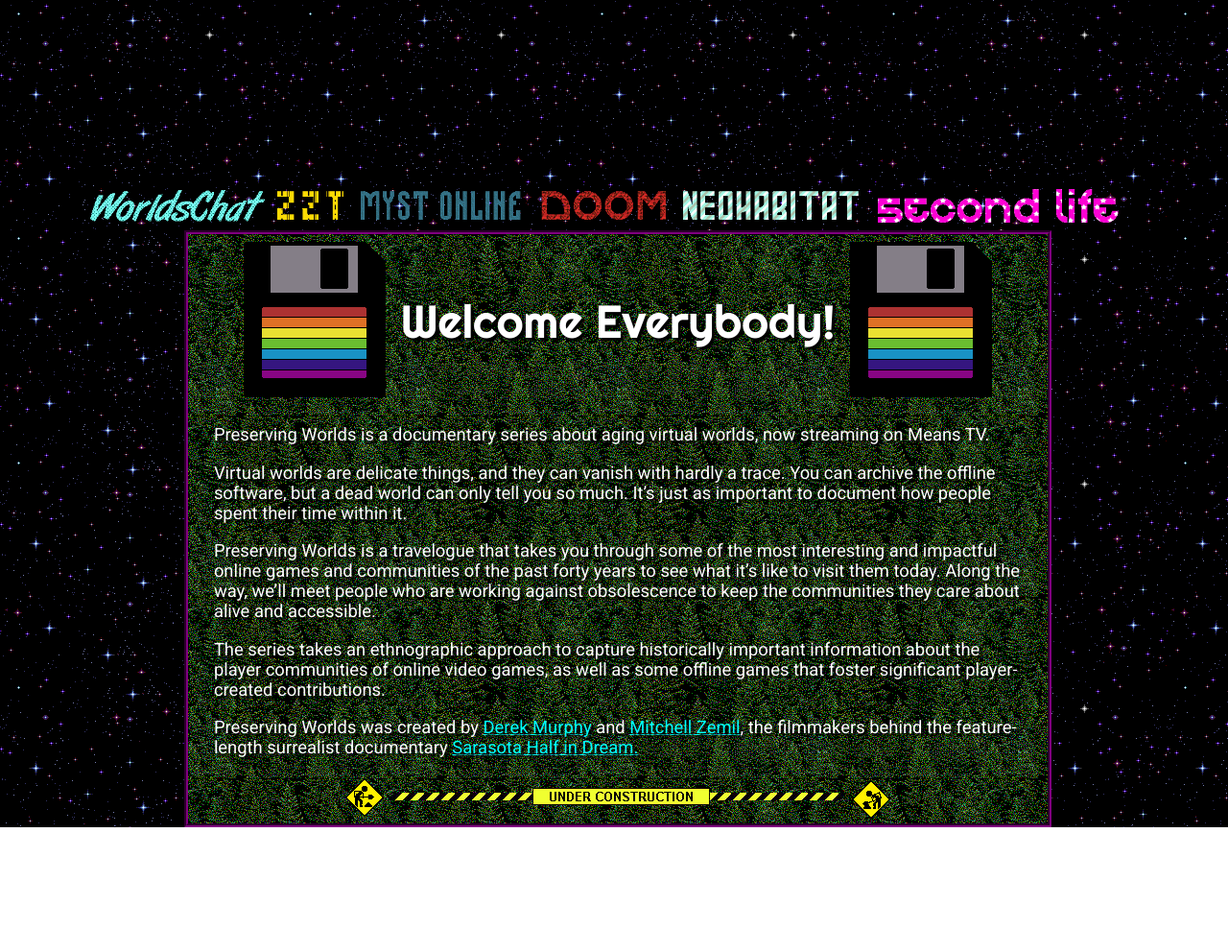
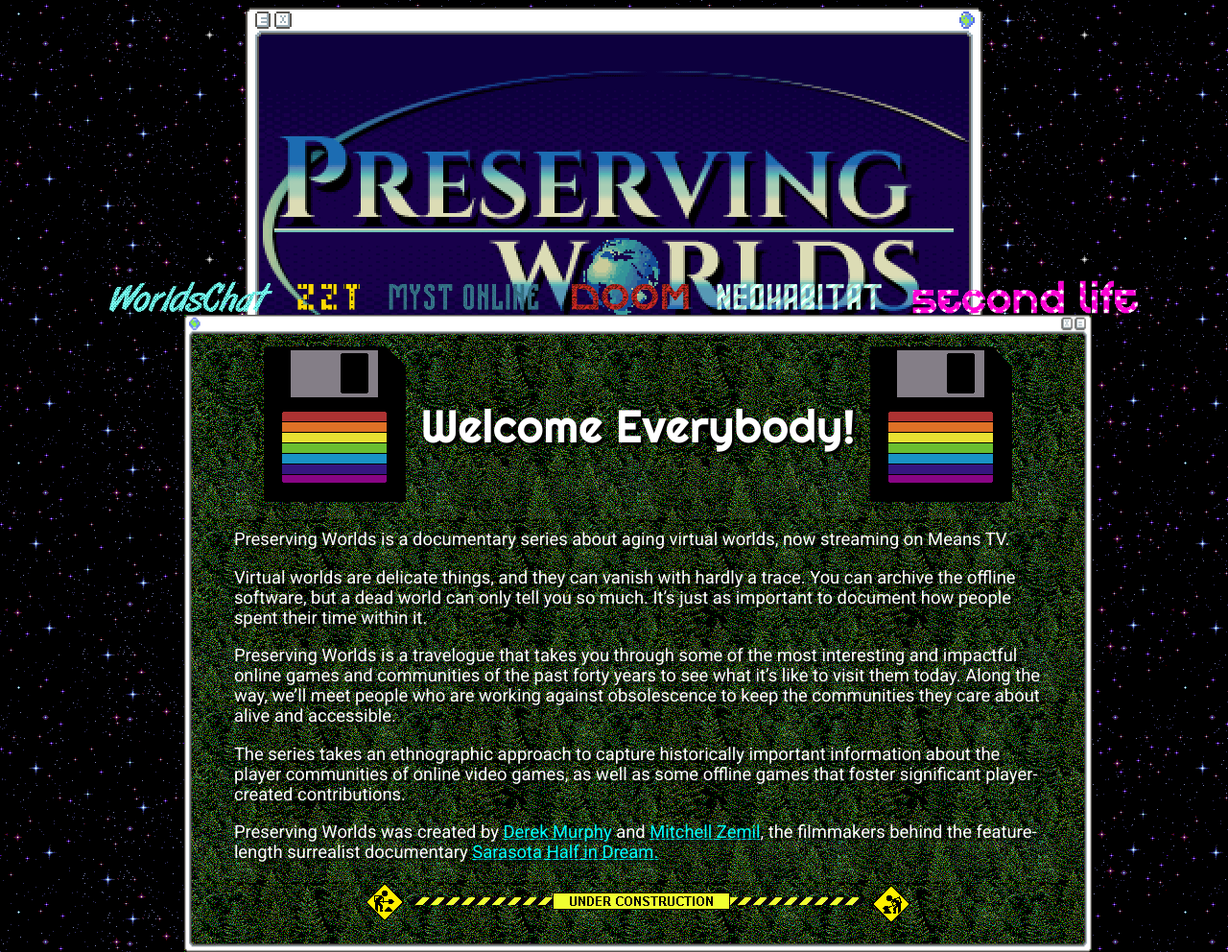
Before and after one commit to dlmurphy/PreservingWorlds, a plain HTML site: page index.html in a window 1280 px wide. Shown: the whole page at 96% size. Before the commit the page ends 862 px from the top, so only its background shows below. Drawn offline with Linux system fonts and the light colour scheme.

Commit message:
Logo & border image

```diff
--- a/index.css
+++ b/index.css
@@ -14,10 +14,31 @@
   color: cyan;
 }
 
+#logo {
+
+}
+
+.logoflex {
+  width: 100%;
+  display: flex;
+  align-items: center;
+  justify-content: center;
+}
+
+.logoflex img {
+  max-width: 100%;
+  min-width: 0%;
+  width: auto;
+  height: auto;
+  object-fit: scale-down;
+
+}
+
+
 #navbar {
   position: absolute;
-  left: 7%;
-  top: 24%;
+  left: 8.6%;
+  top: 35%;
   width: 85%;
   height: auto;
   /*background-color: red;*/
@@ -27,7 +48,7 @@
 #main {
 position: absolute;
 left:15%;
-top:30%;
+top:41%;
 right:15%;
 width:70%;
 height:auto;
@@ -41,9 +62,15 @@
 background-image: url("images/bgs/bgpinetrees.gif");
 background-repeat: repeat;
 
-border-style: groove;
+/*border-style: groove;
 border-color: purple;
-border-width: 4px;
+border-width: 4px; */
+border: 25px solid;
+border-image-source: url("images/border-image.png");
+border-image-slice: 16% 26% 16% 26%;
+border-image-width: 3.5%;
+border-image-repeat: round;
+
 
 }
 
--- a/index.html
+++ b/index.html
@@ -38,10 +38,10 @@
 
 <body>
 
-<div id="logo"></div>
+<div id="logo"><span class="logoflex"><img src="images/LogoFull200Percent.gif"></span></div>
 
 <div id="navbar">
-	<span class="header"><img src="images/worldschatmenu.gif"> <img src="images/zztmenu.gif"> <img src="images/mystmenu.gif"> <img src="images/doommenu.gif"> <img src="images/neohabitatmenu.gif"> <img src="images/secondlifemenu.gif"></span>
+	<span class="header"><img src="images/worldschatmenu.gif"> &nbsp; <img src="images/zztmenu.gif"> &nbsp; <img src="images/mystmenu.gif"> &nbsp; <img src="images/doommenu.gif"> &nbsp; <img src="images/neohabitatmenu.gif"> &nbsp; <img src="images/secondlifemenu.gif"></span>
 </div>
 
 <div id="main">
```
Also changed, not shown: images/LogoFull.gif (added), images/LogoFull200percent.gif (added), images/bgs/background.png (renamed from images/background.png), images/bgs/background2.png (renamed from images/background2.png), images/border-image.png (added).
